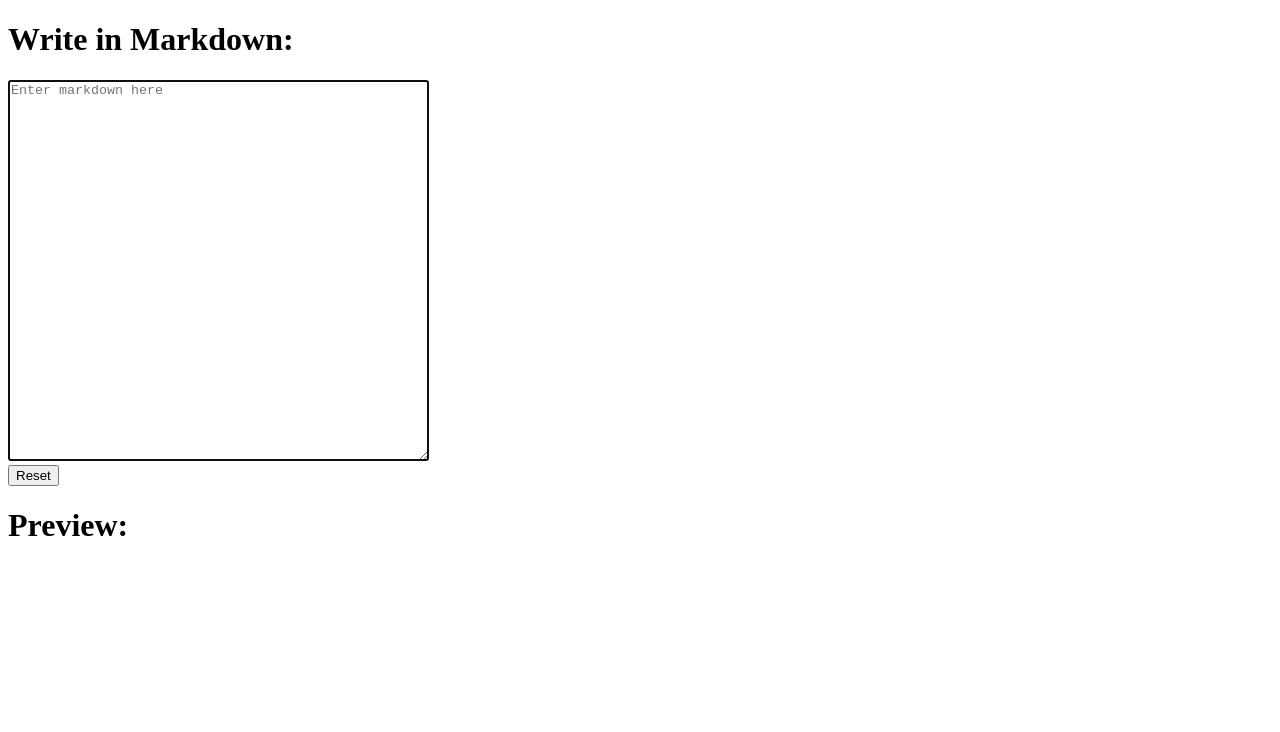
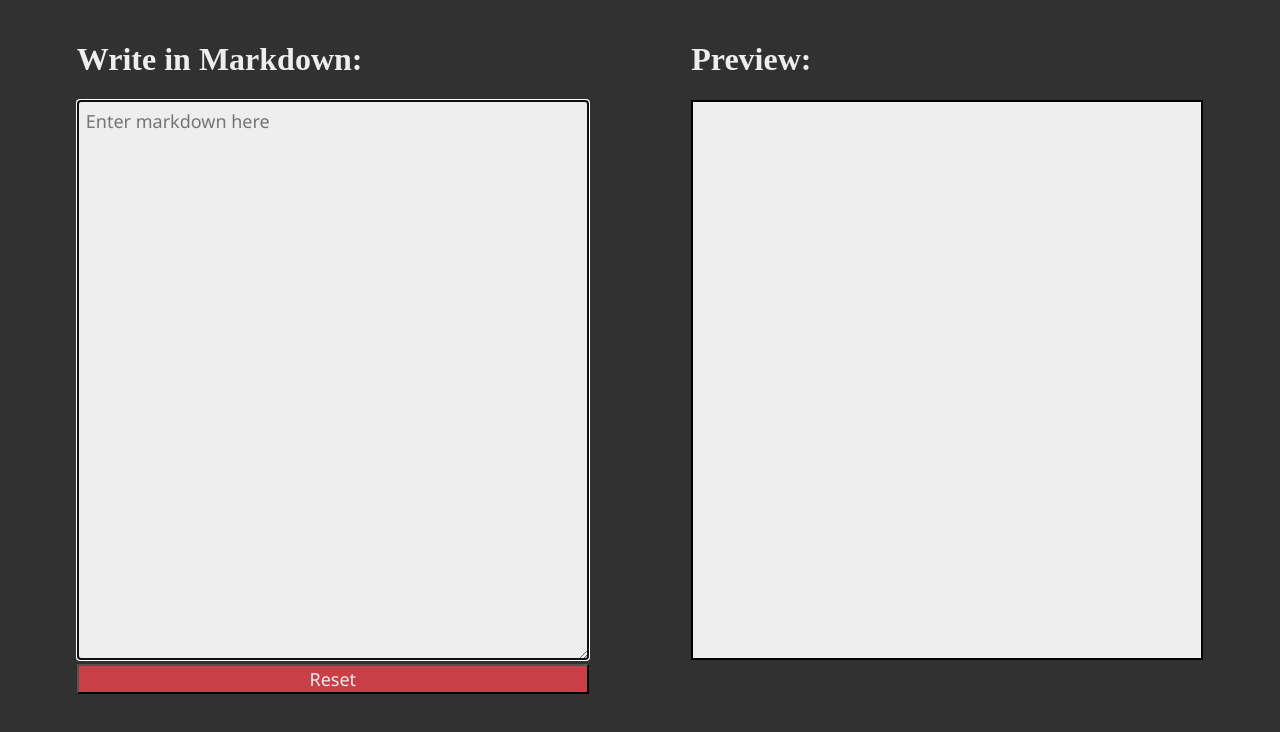
Before and after one commit to W-P-N/markdown-previewer, a plain HTML site: page index.html in a window 1280 px wide. Drawn offline with Linux system fonts and the light colour scheme.

Commit message:
Create style.css and update gitignore with todo

```diff
--- a/index.html
+++ b/index.html
@@ -4,15 +4,19 @@
     <meta charset="UTF-8">
     <meta name="viewport" content="width=device-width, initial-scale=1.0">
     <title>Markdown Previewer</title>
+    <link rel="stylesheet" href="style.css">
 </head>
 <body>
     <main>
-        <h1>Write in Markdown:</h1>
-        <textarea id="inputText" rows="25" cols="50" placeholder="Enter markdown here"></textarea><br>
-        <!-- <button id="convertBtn">Convert</button><br> -->
-        <button id="resetBtn">Reset</button>
-        <h1>Preview:</h1>
-        <div id="renderedText">
+        <div>
+            <h1>Write in Markdown:</h1>
+            <textarea id="inputText" placeholder="Enter markdown here"></textarea><br>
+            <button id="resetBtn">Reset</button>
+        </div>
+        <div>
+            <h1>Preview:</h1>
+            <div id="renderedText">
+            </div>
         </div>
     </main>
     <script src="./script.js"></script>
--- /dev/null
+++ b/style.css
@@ -0,0 +1,49 @@
+body {
+    display: flex;
+    margin: 0;
+    padding: 20px;
+    justify-content: center;
+    align-items: center;
+    box-sizing: border-box;
+    background-color: #313131;
+    color: #EEEEEE;
+}
+
+main {
+    display: flex;
+    gap: 10%;
+    justify-content: center;
+    box-sizing: border-box;
+}
+
+#inputText, #renderedText {
+    height: 70vh;
+    box-sizing: border-box;
+    width: 40vw;
+    padding: 8px;
+    background-color: #EEEEEE;
+    color: #313131;
+    font-family: 'Segoe UI', Tahoma, Geneva, Verdana, sans-serif;
+    font-size: large;
+}
+
+#renderedText {
+    border: 2px solid black;
+    padding: 0 8px;
+    overflow: auto;
+    color: black;
+    font-family: 'Segoe UI', Tahoma, Geneva, Verdana, sans-serif;
+    font-size: medium;
+}
+
+#resetBtn {
+    width: 100%;
+    height: 30px;
+    padding: auto;
+    color: #EEEEEE;
+    background-color: #CA3E47;
+    justify-content: center;
+    font-size: large;
+    font-family: 'Segoe UI', Tahoma, Geneva, Verdana, sans-serif;
+
+}
```
Also changed, not shown: 1 other file.
